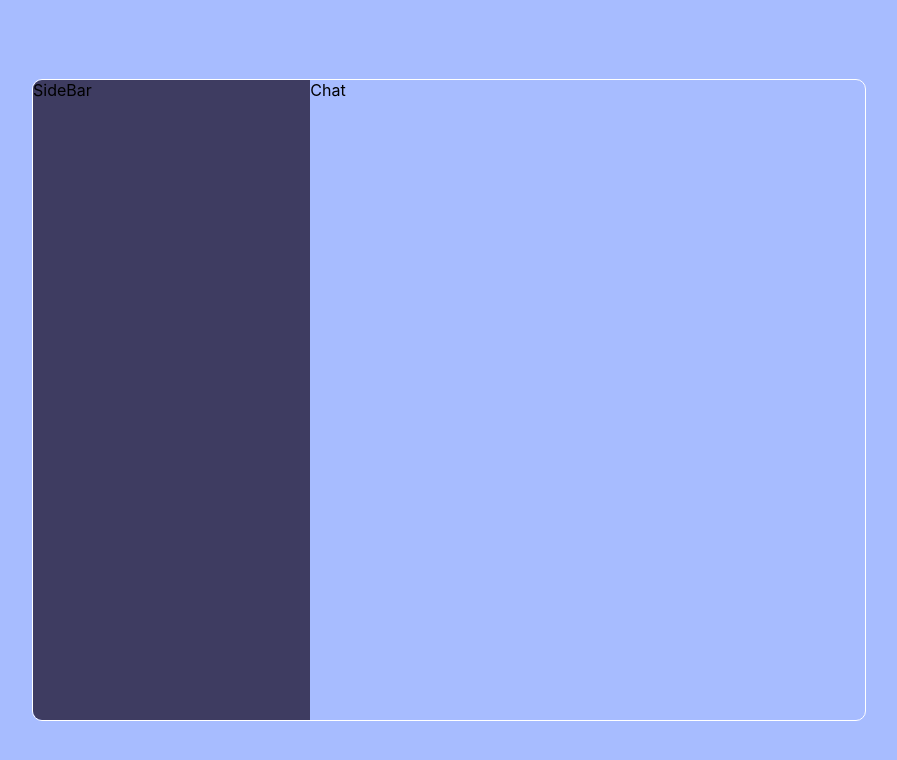
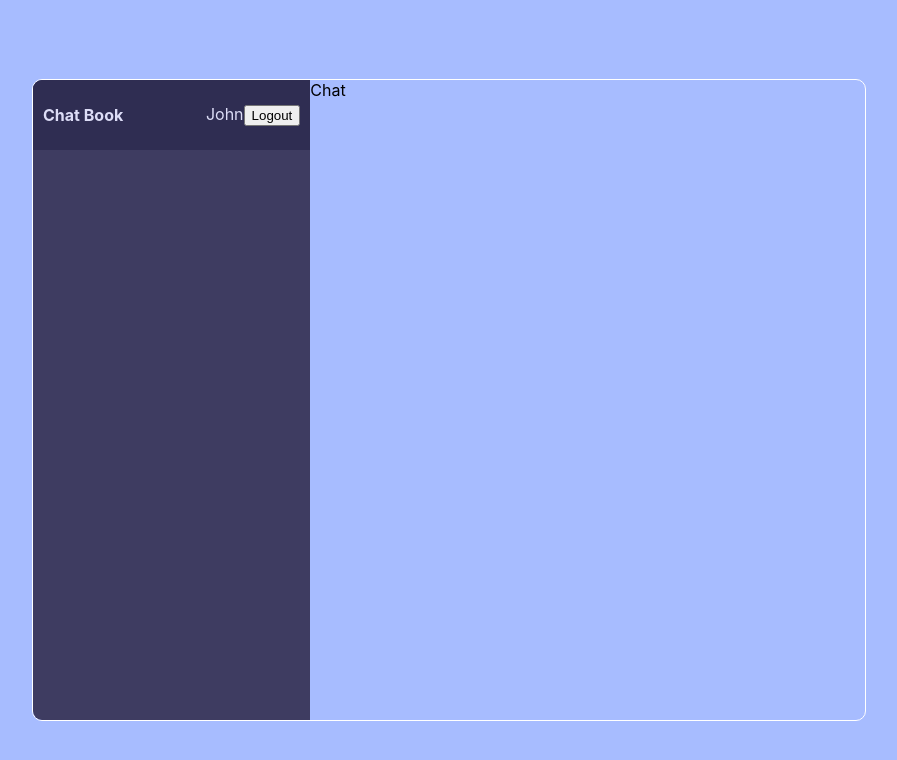
Before and after one commit to yalegama/Chat_Book, a React (Create React App) app: page / in a window 1280 px wide. Shown: the top 760 px of the page, without its empty margins (191-1088 px from the left). Built offline with nearby package versions, Linux system fonts and the light colour scheme.

Commit message:
Created NavBar

```diff
--- a/src/components/NavBar.jsx
+++ b/src/components/NavBar.jsx
@@ -1,8 +1,16 @@
 import React from 'react'
+import "../pages/css/NavBar.css"
 
 function NavBar() {
   return (
-    <div>NavBar</div>
+    <div className="navBar">
+        <span className="logo">Chat Book</span>
+        <div className="user">
+            <img src="" alt="" />
+            <span>John</span>
+            <button>Logout</button>
+        </div>
+    </div>
   )
 }
 
--- a/src/components/SideBar.jsx
+++ b/src/components/SideBar.jsx
@@ -1,9 +1,12 @@
 import React from 'react'
 import "../pages/css/Home.css"
+import NavBar from './NavBar'
 
 function SideBar() {
   return (
-    <div className='sideBar'>SideBar</div>
+    <div className='sideBar'>
+        <NavBar/>
+    </div>
   )
 }
 
--- /dev/null
+++ b/src/pages/css/NavBar.css
@@ -0,0 +1,12 @@
+.navBar{
+    display: flex;
+    align-items: center;
+    background-color: #2f2d52;
+    height: 50px;
+    padding: 10px;
+    justify-content: space-between;
+    color: #ddddf7;
+}
+.logo{
+    font-weight: bold;
+}
```
